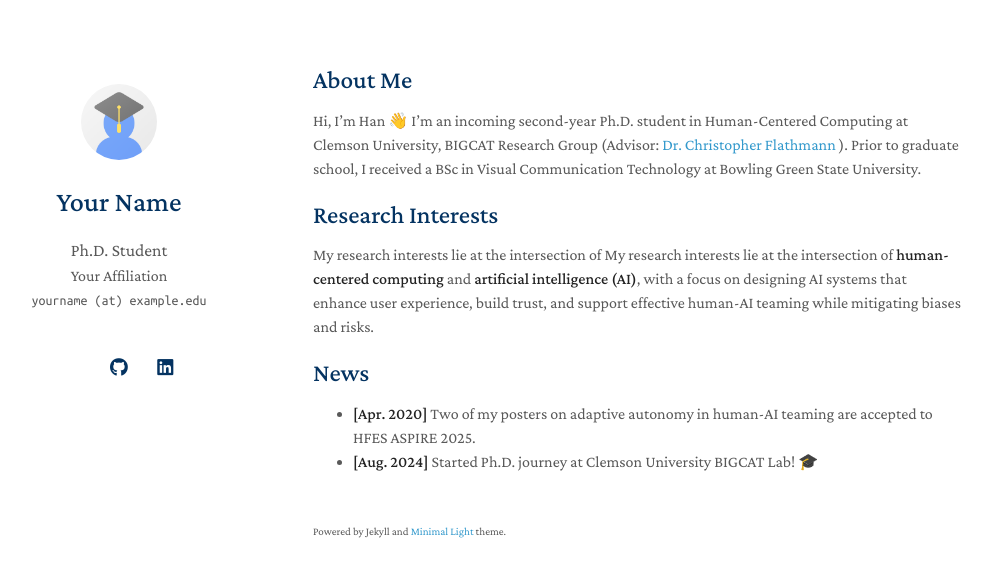
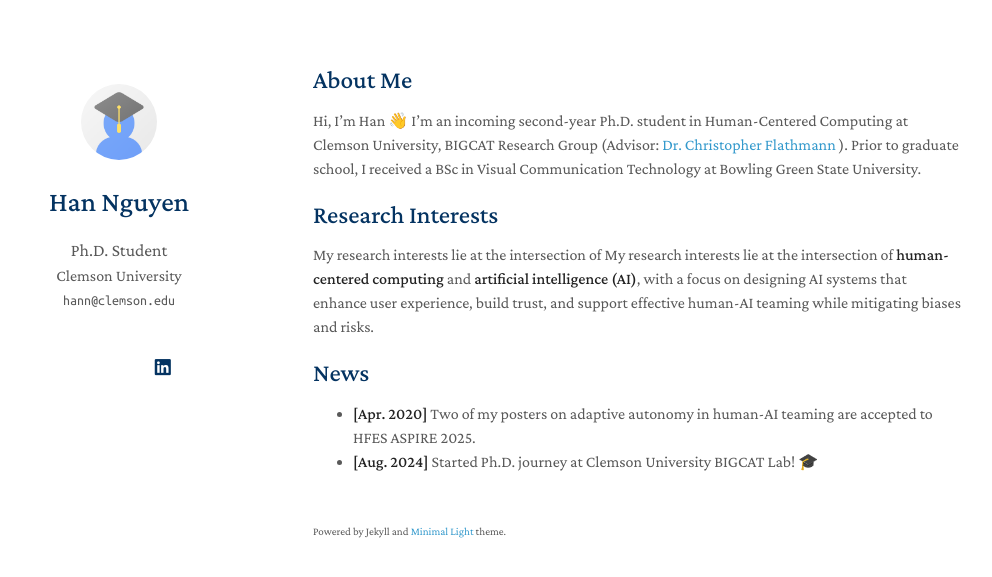
Before and after one commit to hanbaonguyen/hanbaonguyen.github.io, a Jekyll site: the page built from index.md, in a window 1280 px wide. Shown: the top 577 px of the page, without its empty margins (157-1149 px from the left). Built offline with Jekyll 4.4.1, drawn with Linux system fonts in a browser that asks for light colours; a style sheet for code colours, icons or effects is not loaded; our own code applies the rules of GitHub Pages for plain Markdown files.

Commit message:
Update _config.yml

```diff
--- a/_config.yml
+++ b/_config.yml
@@ -1,22 +1,21 @@
 # Basic Information
-title: Your Name
+title: Han Nguyen
 position: Ph.D. Student
-affiliation: Your Affiliation
-email: yourname (at) example.edu
+affiliation: Clemson University
+email: hann@clemson.edu
 
 # Search Engine Optimization (SEO)
 # The following information is used to improve the website traffic from search engines, e.g., Google.
-keywords: minimal light
-description: The Minimal Light is a simple and elegant jekyll theme for academic personal homepage.
-canonical: https://minimal-light-theme.yliu.me/
+keywords: Han Nguyen, human-centered computing, human-AI teaming
+description: Han Nguyen is a Ph.D. student in Human-Centered Computing at Clemson University.
+canonical: https://hanbaonguyen.github.io/
 
 # Links
 # If you don't need one of them, you may delete the corresponding line.
-google_scholar: https://scholar.google.com/
+google_scholar: https://scholar.google.com/citations?user=dvIKKKcAAAAJ&hl=en
 cv_link: assets/files/curriculum_vitae.pdf
-github_link: https://github.com/
-linkedin: https://www.linkedin.com/
-twitter: https://twitter.com/
+linkedin: https://www.linkedin.com/in/hannguyen301/
+
 
 # Images (e.g., your profile picture and your website's favicon)
 # "favicon" and "favicon_dark" are used for the light and dark modes, respectively.
```
